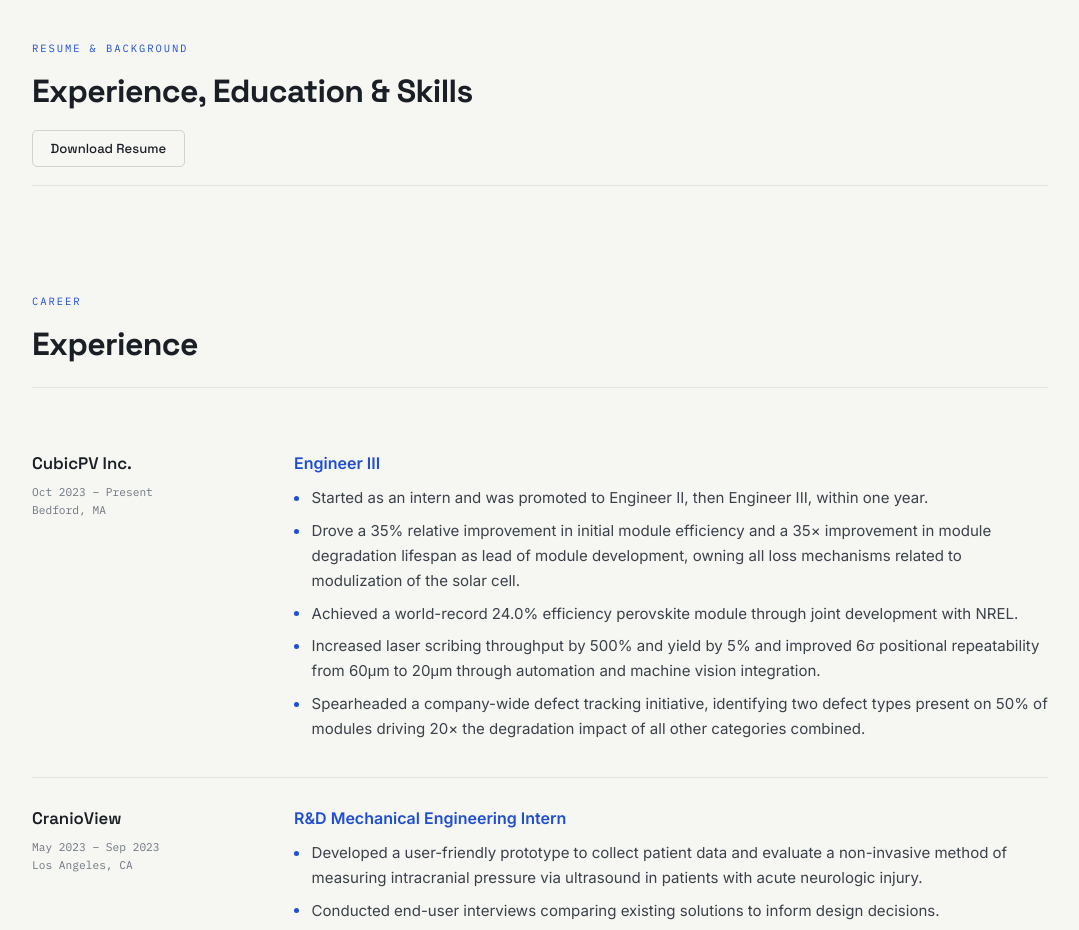
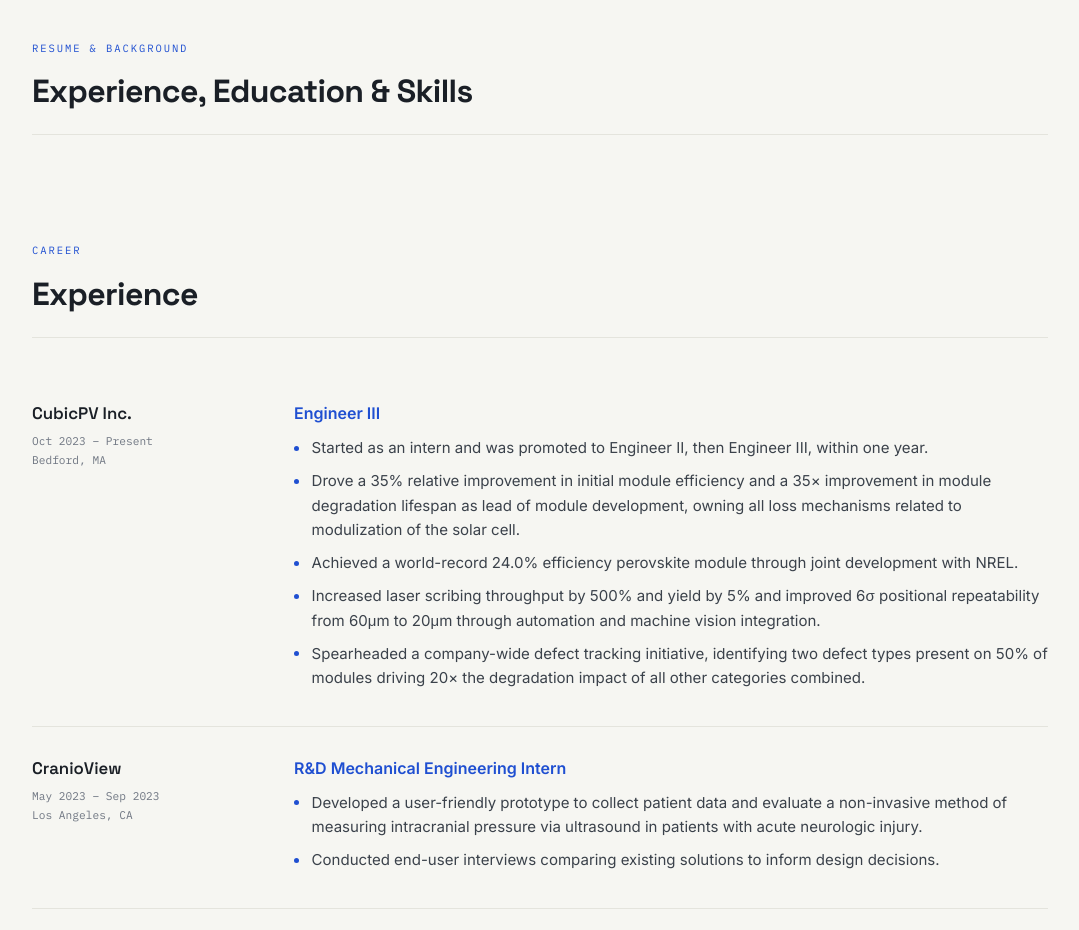
Before and after one commit to Todd-Russell/Todd-Russell.github.io, a plain HTML site: page resume.html in a window 1280 px wide. Shown: the part 880-1810 px from the top of the page, without its empty margins (100-1179 px from the left). Drawn offline with Linux system fonts and the light colour scheme.

Commit message:
Remove download resume button

```diff
--- a/resume.html
+++ b/resume.html
@@ -181,8 +181,7 @@
     <div class="sec-head reveal">
       <div class="sec-eyebrow">Resume &amp; Background</div>
       <h2 class="sec-title">Experience, Education &amp; Skills</h2>
-      <div style="margin-top:1rem"><a id="resume-pdf" class="btn-outline" target="_blank" rel="noopener noreferrer" style="font-size:0.82rem;padding:0.55rem 1.1rem">Download Resume</a></div>
-      <div class="sec-rule" style="margin-top:1.5rem"></div>
+      <div class="sec-rule" style="margin-top:1rem"></div>
     </div>
   </div>
 </section>
@@ -306,8 +305,6 @@
     try{
       const {resume} = await loadData();
       renderHero(resume); renderStats(resume.stats);
-      const rb = document.getElementById('resume-pdf');
-      if (resume.resumePdf){ rb.href = resume.resumePdf; } else { rb.style.display='none'; }
       renderExperience(resume.experience);
       renderEducation(resume.education, resume.coursework, resume.highlightedCoursework);
       renderSkills(resume.skills);
```
